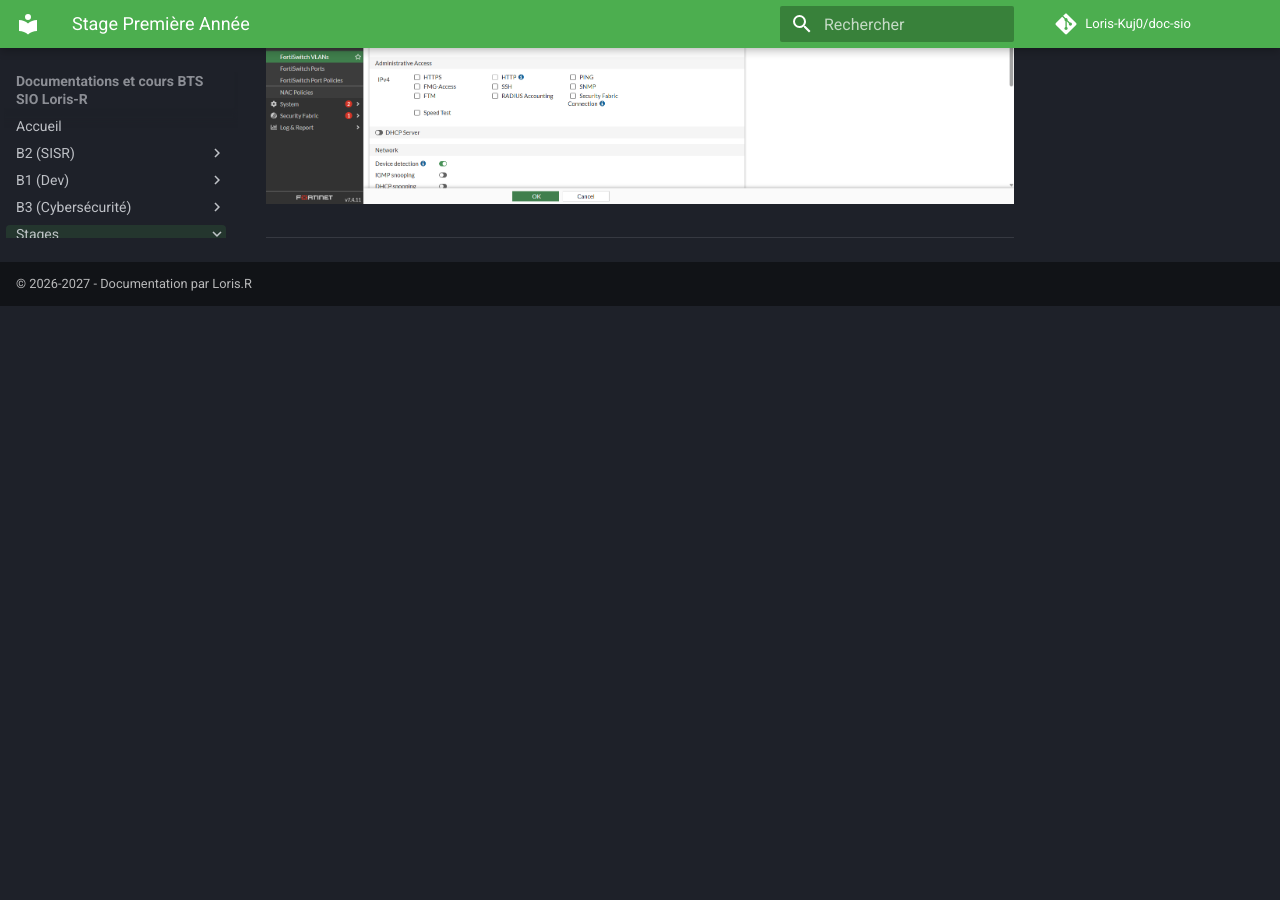
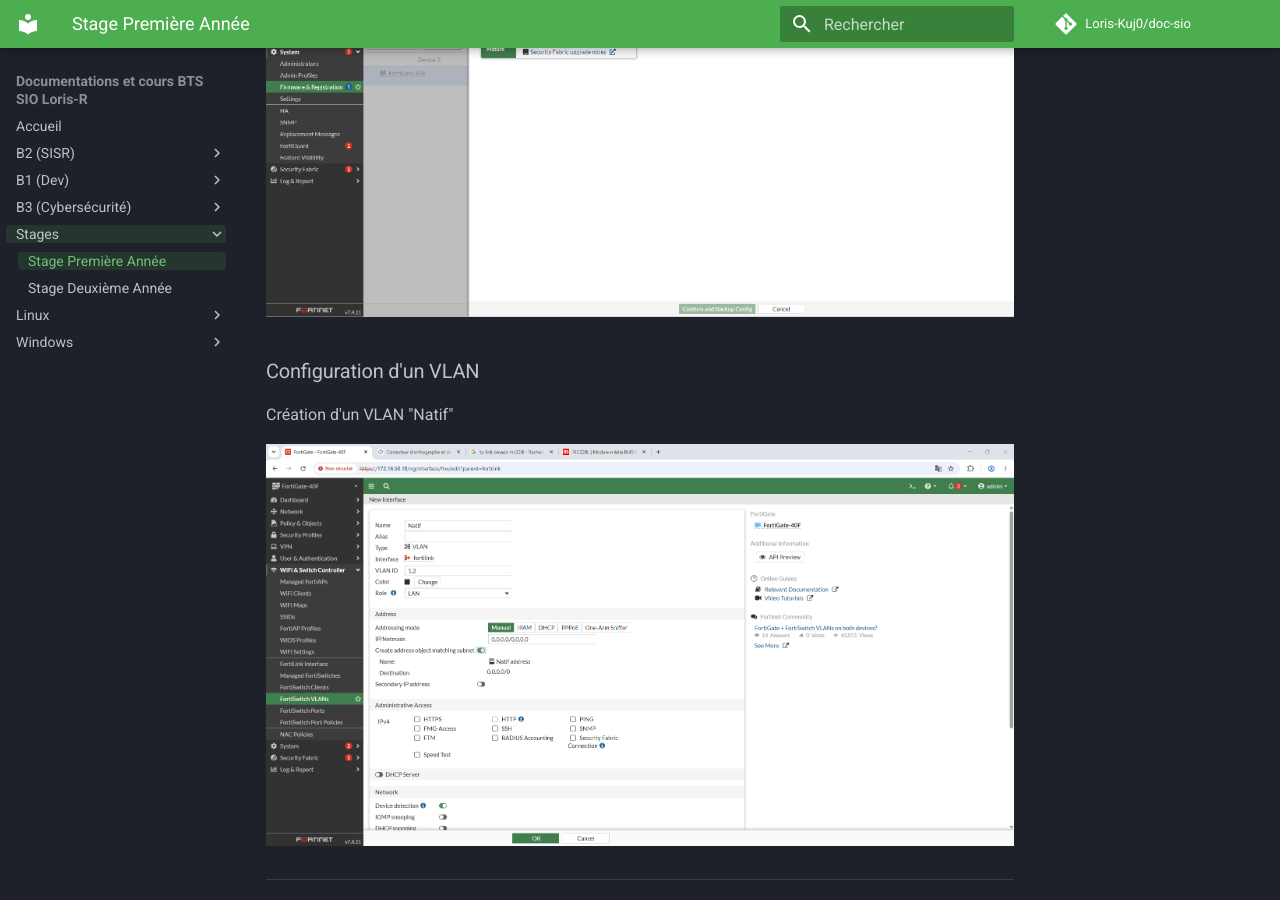
Before and after one commit to Loris-Kuj0/doc-sio, an MkDocs documentation site: the page built from docs/stage1.md, in a window 1280 px wide and 900 px high, scrolled down 2716 px. Built offline with MkDocs 1.6.1 and Material for MkDocs 9.7.7, drawn with Linux system fonts in a browser that asks for light colours; comment, search, counter and statistics services are not loaded; before the commit the page ends 3022 px from its top, so only the background shows below that.

```diff
--- a/docs/stage1.md
+++ b/docs/stage1.md
@@ -31,7 +33,10 @@
 
 ### Configuration d'un VLAN
 
+Création d'un VLAN "Natif"
+
 ![Interface de  configuration d'un VLAN](../images/FortiV.png)
 
 
+
 ---
```
Also changed, not shown: other parts of docs/stage1.md (+2 -0 lines), docs/images/Forti0.webp (added).
